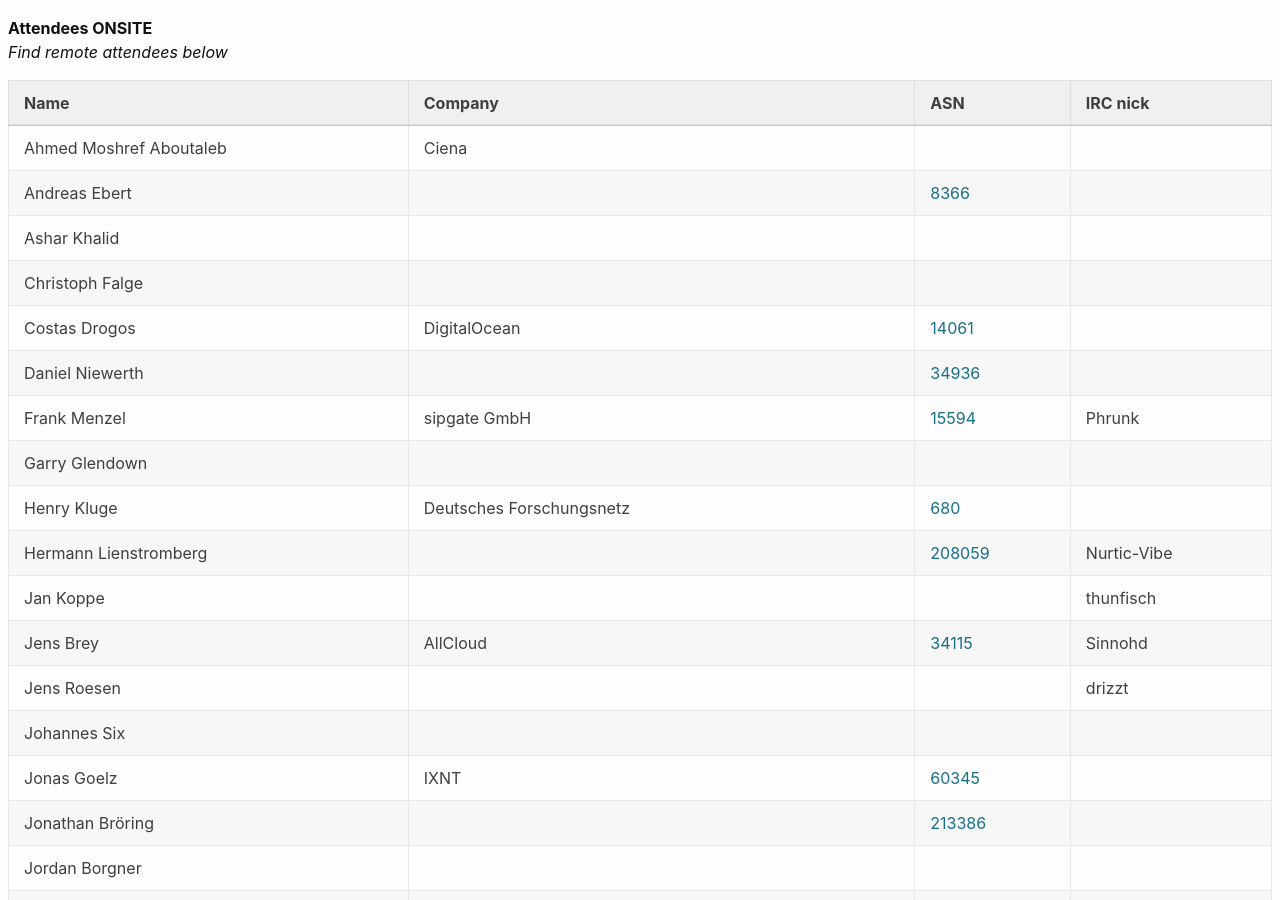
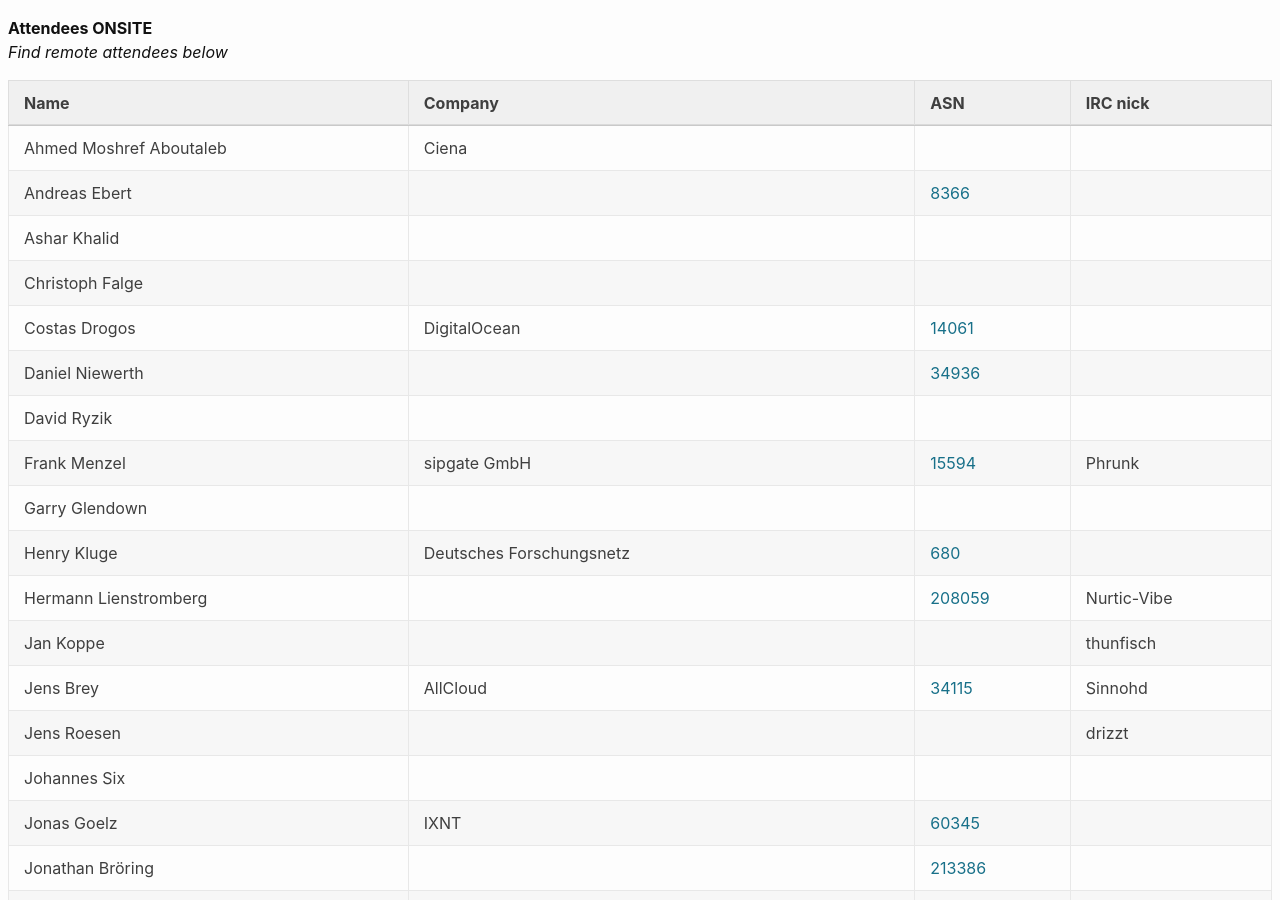
Before and after one commit to denog/pretix-attendeelist, a Jekyll site: the page built from denog14/index.md, in a window 1280 px wide and 900 px high. Built offline with Jekyll 4.4.1, drawn with Linux system fonts in a browser that asks for light colours.

Commit message:
Latest data: Fri Sep  9 16:15:32 UTC 2022

```diff
--- a/_data/attendees_denog14_onsite.json
+++ b/_data/attendees_denog14_onsite.json
@@ -34,6 +34,12 @@
     "company": null,
     "irc": null,
     "asn": "34936"
+  },
+  {
+    "name": "David Ryzik",
+    "company": null,
+    "irc": null,
+    "asn": null
   },
   {
     "name": "Frank Menzel",
```
